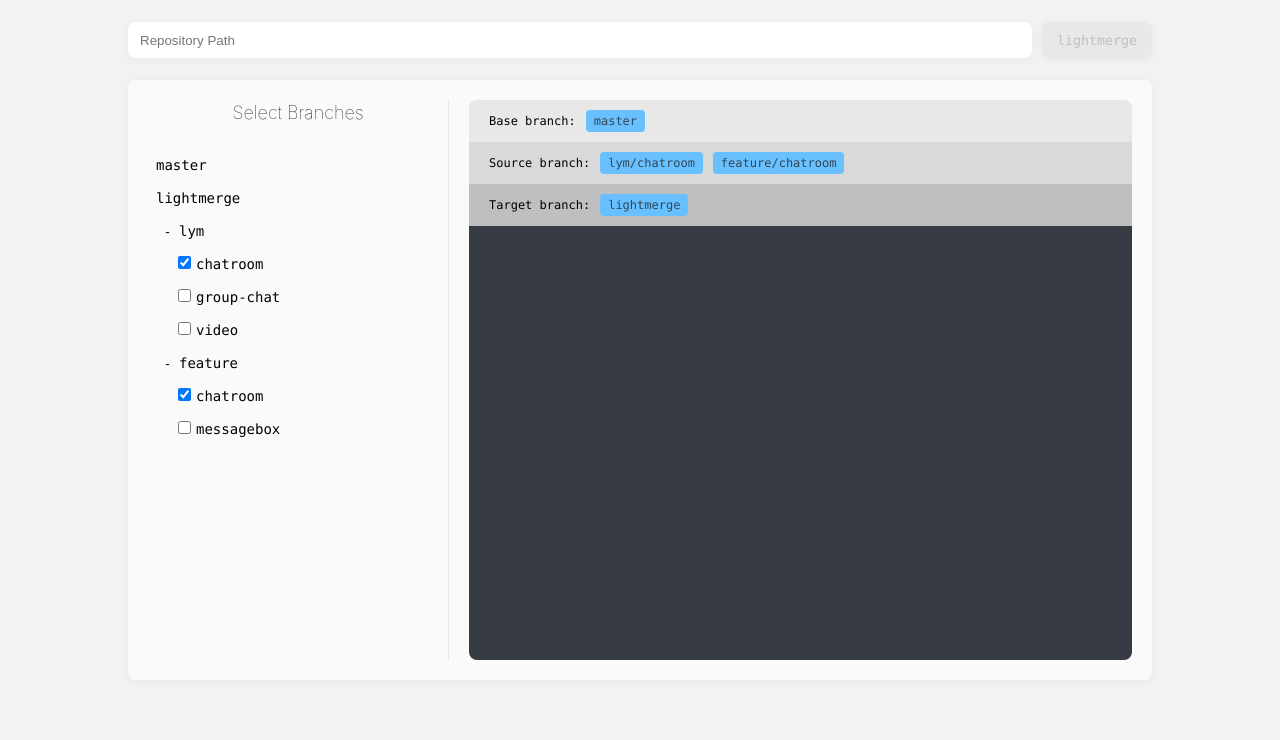
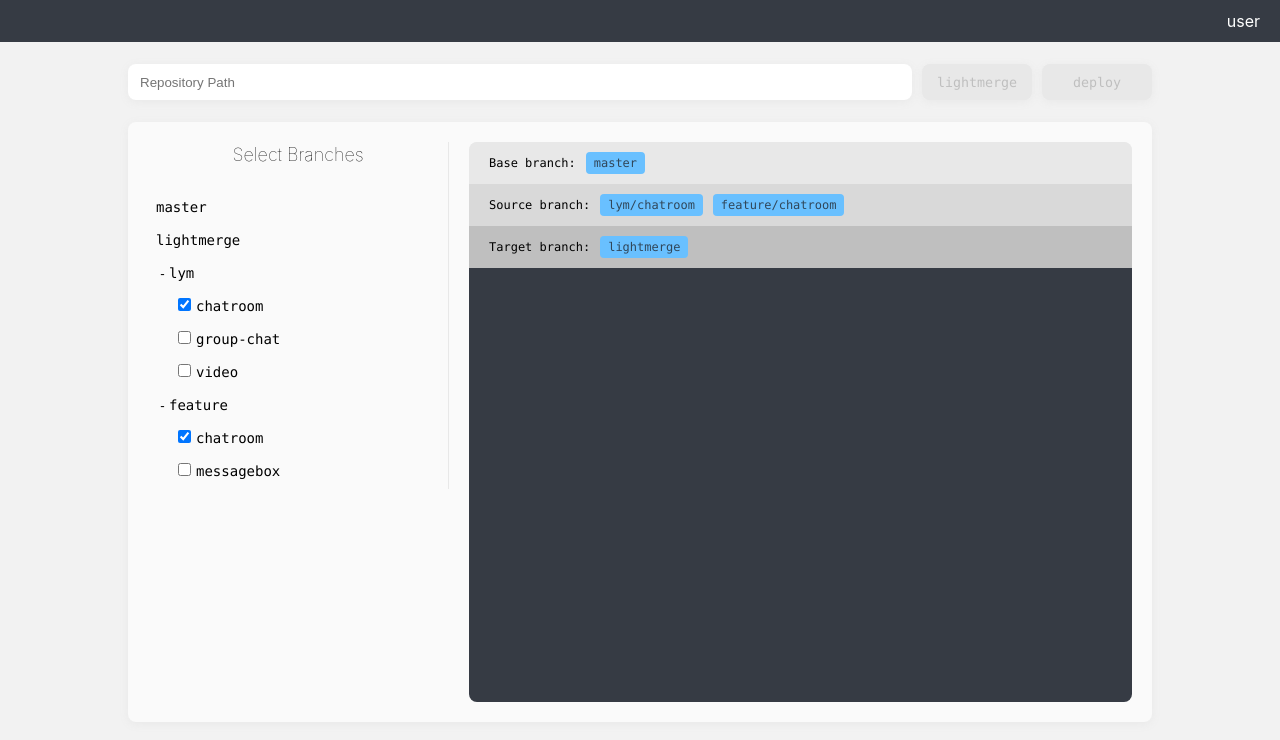
Before and after one commit to realmorrisliu/lightmerge, a React (Create React App) app: page / in a window 1280 px wide. Shown: the top 740 px of the page. Built offline with nearby package versions, Linux system fonts and the light colour scheme.

Commit message:
use CSS Modules

```diff
--- a/src/App.jsx
+++ b/src/App.jsx
@@ -2,7 +2,7 @@ import React, { useState } from 'react';
 import BranchSelector from './components/BranchSelector';
 import StatusViewer from './components/StatusViewer';
 
-import './App.scss';
+import styles from './App.module.scss';
 
 const branches = ['master', 'lightmerge', 'lym/chatroom', 'lym/group-chat', 'lym/video', 'feature/chatroom', 'feature/messagebox'];
 const originSelectedBranches = ['lym/chatroom', 'feature/chatroom'];
@@ -19,13 +19,14 @@ const App = () => {
   };
 
   return (
-    <div className="App">
-
-      <div className="RepoPath">
-        <input className="Input" type="text" placeholder="Repository Path" />
-        <button type="button" className="Button" disabled>lightmerge</button>
+    <div className={styles.App}>
+      <header className={styles.Header}>user</header>
+      <div className={styles.RepoPath}>
+        <input className={styles.Input} type="text" placeholder="Repository Path" />
+        <button type="button" className={styles.Button} disabled>lightmerge</button>
+        <button type="button" className={styles.Button} disabled>deploy</button>
       </div>
-      <div className="Content">
+      <div className={styles.Content}>
         <BranchSelector
           branchList={branches}
           alreadySelected={originSelectedBranches}
--- a/src/App.scss
+++ b/src/App.module.scss
@@ -2,10 +2,11 @@
   text-align: center;
 
   .Header {
-    height: 36px;
-    line-height: 36px;
-    padding: 10px 0;
-    background: #001529;
+    text-align: right;
+    height: 22px;
+    line-height: 22px;
+    padding: 10px 20px;
+    background: #363b44;
     color: #ffffff;
   }
 
@@ -18,7 +19,7 @@
     box-sizing: border-box;
 
     .Input {
-      width: calc(100% - 120px);
+      width: calc(100% - 240px);
       height: 36px;
       outline: none;
       border: 0 none;
@@ -61,7 +62,7 @@
 
   .Content {
     width: 80%;
-    height: 600px;
+    min-height: 600px;
     min-width: 800px;
     margin: 0 auto;
     padding: 20px;
@@ -70,5 +71,11 @@
     box-sizing: border-box;
     box-shadow: 0 2px 10px #e8e8e8;
     clear: both;
+
+    &:after {
+      content: '';
+      display: block;
+      clear: both;
+    }
   }
 }
--- a/src/components/BranchSelector/SingleBranch/SingleBranch.scss
+++ b/src/components/BranchSelector/SingleBranch/SingleBranch.scss
@@ -3,6 +3,15 @@
   height: 28px;
   margin: 5px 0;
   line-height: 28px;
+
+  .Expand,
+  .Checkbox {
+    display: inline-block;
+    width: 13px;
+    text-align: center;
+    margin: 0 5px;
+    cursor: pointer;
+  }
 
   .Expand {
     border: 0 none;
@@ -12,14 +21,6 @@
     background: transparent;
   }
 
-  .Expand,
-  .Checkbox {
-    display: inline-block;
-    width: 13px;
-    text-align: center;
-    margin: 0 5px;
-    cursor: pointer;
-  }
   .Text {
     font-size: 14px;
   }
```
Also changed, not shown: 1 other file (tests, documents, lock files or other folders).
